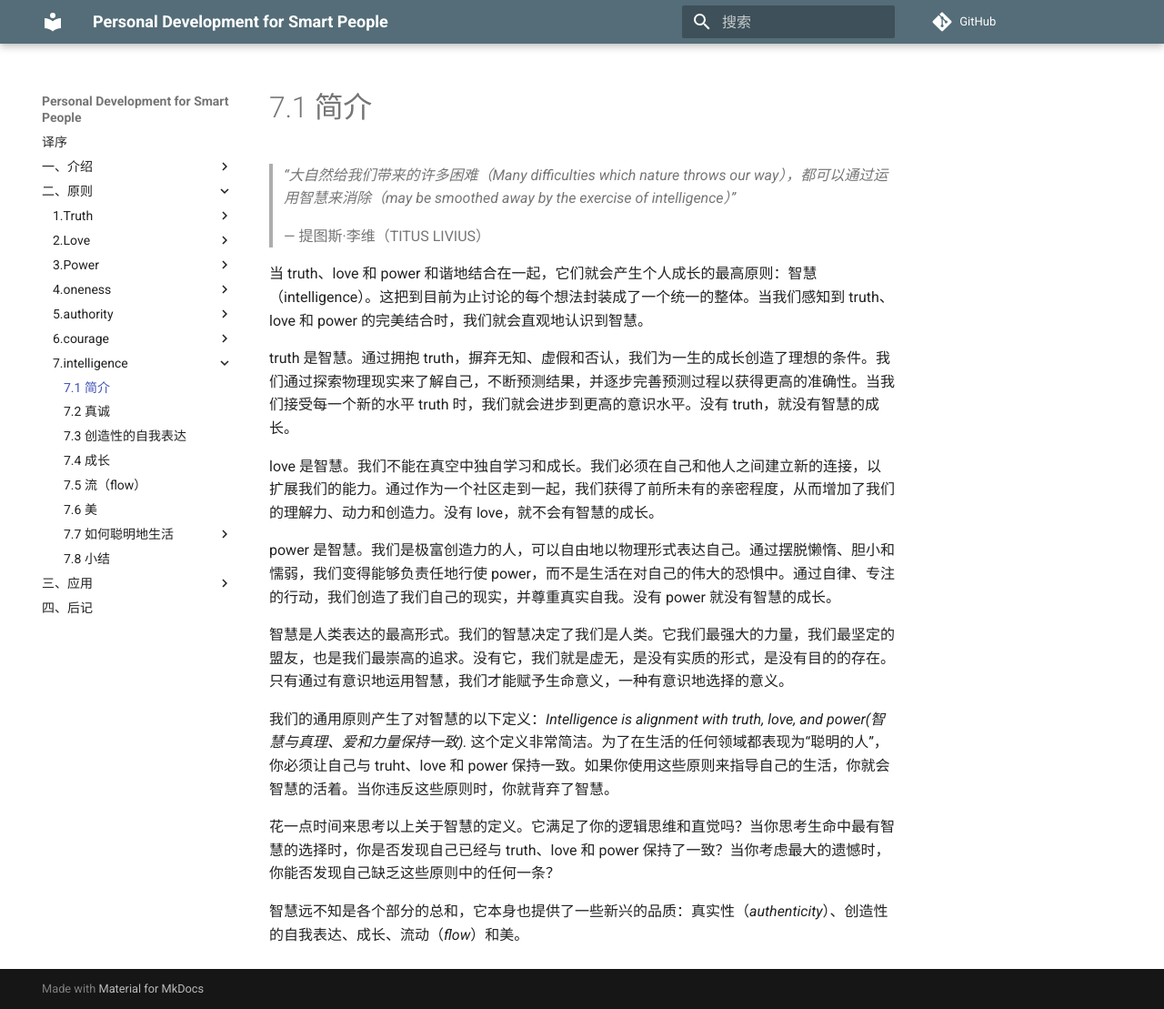
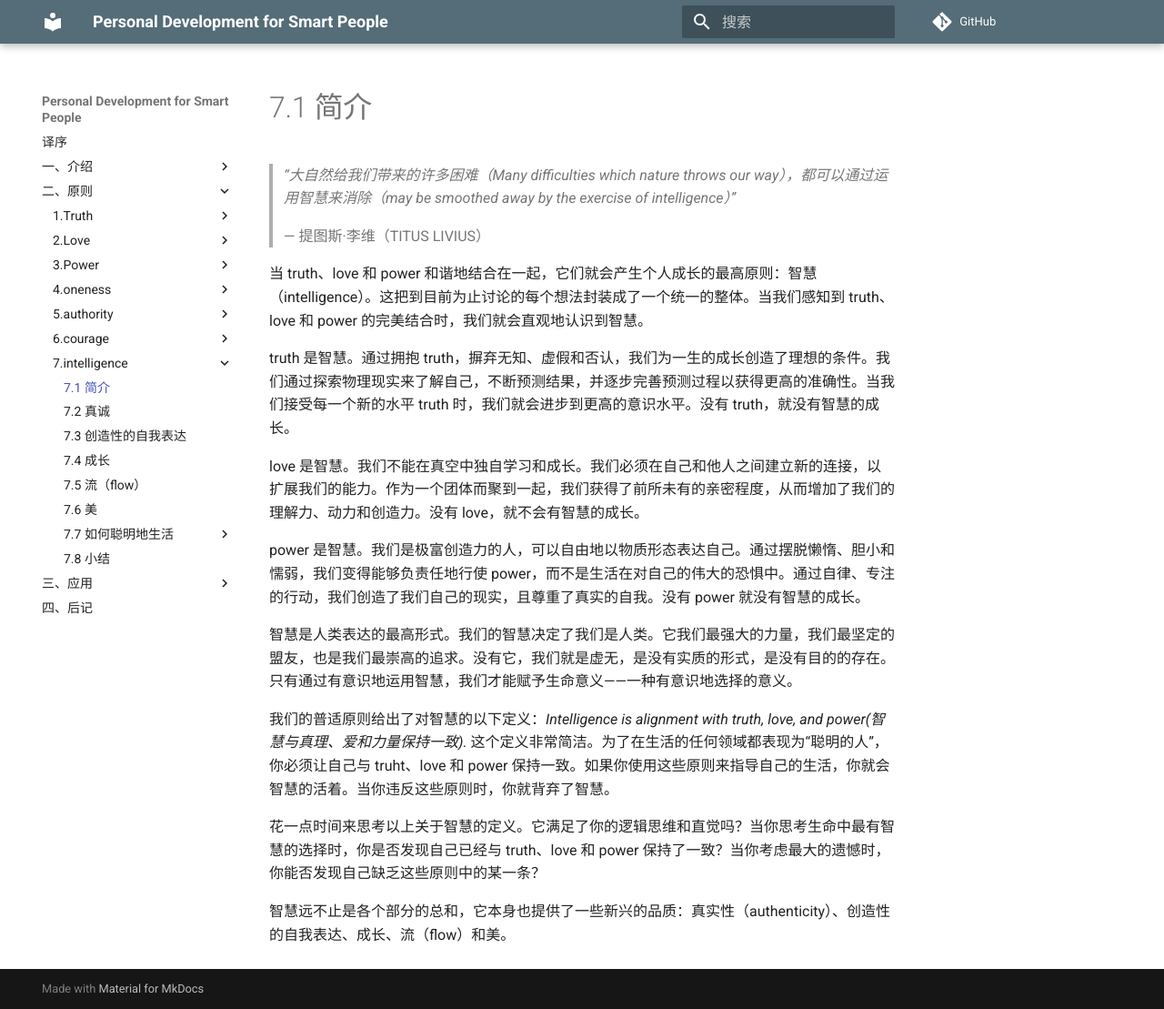
Before and after one commit to wtsnwei/pdsp, an MkDocs documentation site: the page built from docs/2.Principles/07.intelligence/00.intelligence.md, in a window 1280 px wide and 1109 px high. Shown: the whole window at 91% size. Built offline with MkDocs 1.6.1 and Material for MkDocs 9.7.7, drawn with Linux system fonts in a browser that asks for light colours; comment, search, counter and statistics services are not loaded.

Commit message:
修正语句

```diff
--- a/docs/2.Principles/07.intelligence/00.intelligence.md
+++ b/docs/2.Principles/07.intelligence/00.intelligence.md
@@ -13,14 +13,14 @@ date:     2021-03-11
 
 truth 是智慧。通过拥抱 truth，摒弃无知、虚假和否认，我们为一生的成长创造了理想的条件。我们通过探索物理现实来了解自己，不断预测结果，并逐步完善预测过程以获得更高的准确性。当我们接受每一个新的水平 truth 时，我们就会进步到更高的意识水平。没有 truth，就没有智慧的成长。
 
-love 是智慧。我们不能在真空中独自学习和成长。我们必须在自己和他人之间建立新的连接，以扩展我们的能力。通过作为一个社区走到一起，我们获得了前所未有的亲密程度，从而增加了我们的理解力、动力和创造力。没有 love，就不会有智慧的成长。
+love 是智慧。我们不能在真空中独自学习和成长。我们必须在自己和他人之间建立新的连接，以扩展我们的能力。作为一个团体而聚到一起，我们获得了前所未有的亲密程度，从而增加了我们的理解力、动力和创造力。没有 love，就不会有智慧的成长。
 
-power 是智慧。我们是极富创造力的人，可以自由地以物理形式表达自己。通过摆脱懒惰、胆小和懦弱，我们变得能够负责任地行使 power，而不是生活在对自己的伟大的恐惧中。通过自律、专注的行动，我们创造了我们自己的现实，并尊重真实自我。没有 power 就没有智慧的成长。
+power 是智慧。我们是极富创造力的人，可以自由地以物质形态表达自己。通过摆脱懒惰、胆小和懦弱，我们变得能够负责任地行使 power，而不是生活在对自己的伟大的恐惧中。通过自律、专注的行动，我们创造了我们自己的现实，且尊重了真实的自我。没有 power 就没有智慧的成长。
 
-智慧是人类表达的最高形式。我们的智慧决定了我们是人类。它我们最强大的力量，我们最坚定的盟友，也是我们最崇高的追求。没有它，我们就是虚无，是没有实质的形式，是没有目的的存在。只有通过有意识地运用智慧，我们才能赋予生命意义，一种有意识地选择的意义。
+智慧是人类表达的最高形式。我们的智慧决定了我们是人类。它我们最强大的力量，我们最坚定的盟友，也是我们最崇高的追求。没有它，我们就是虚无，是没有实质的形式，是没有目的的存在。只有通过有意识地运用智慧，我们才能赋予生命意义——一种有意识地选择的意义。
 
-我们的通用原则产生了对智慧的以下定义：*Intelligence is alignment with truth, love, and power(智慧与真理、爱和力量保持一致).* 这个定义非常简洁。为了在生活的任何领域都表现为“聪明的人”，你必须让自己与 truht、love 和 power 保持一致。如果你使用这些原则来指导自己的生活，你就会智慧的活着。当你违反这些原则时，你就背弃了智慧。
+我们的普适原则给出了对智慧的以下定义：*Intelligence is alignment with truth, love, and power(智慧与真理、爱和力量保持一致).* 这个定义非常简洁。为了在生活的任何领域都表现为“聪明的人”，你必须让自己与 truht、love 和 power 保持一致。如果你使用这些原则来指导自己的生活，你就会智慧的活着。当你违反这些原则时，你就背弃了智慧。
 
-花一点时间来思考以上关于智慧的定义。它满足了你的逻辑思维和直觉吗？当你思考生命中最有智慧的选择时，你是否发现自己已经与 truth、love 和 power 保持了一致？当你考虑最大的遗憾时，你能否发现自己缺乏这些原则中的任何一条？
+花一点时间来思考以上关于智慧的定义。它满足了你的逻辑思维和直觉吗？当你思考生命中最有智慧的选择时，你是否发现自己已经与 truth、love 和 power 保持了一致？当你考虑最大的遗憾时，你能否发现自己缺乏这些原则中的某一条？
 
-智慧远不知是各个部分的总和，它本身也提供了一些新兴的品质：真实性（*authenticity*）、创造性的自我表达、成长、流动（*flow*）和美。
+智慧远不止是各个部分的总和，它本身也提供了一些新兴的品质：真实性（authenticity）、创造性的自我表达、成长、流（flow）和美。
```
